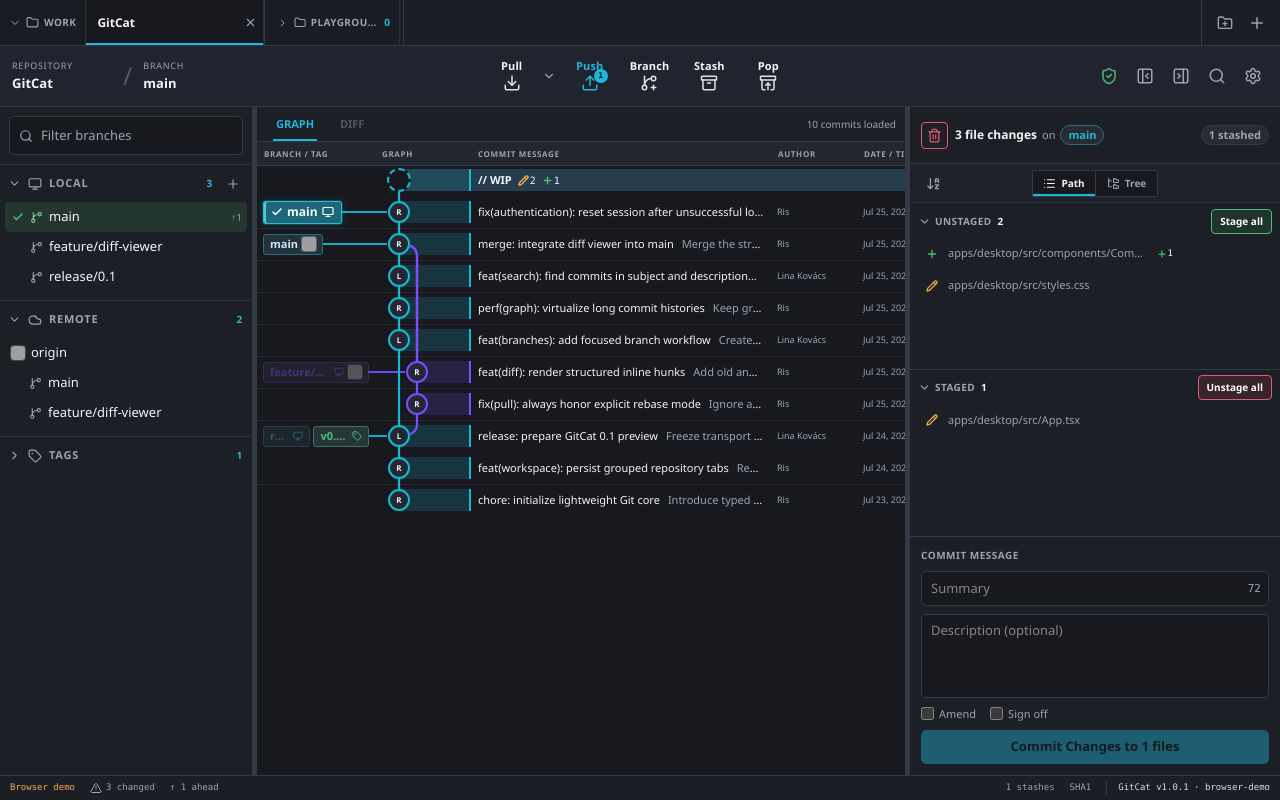
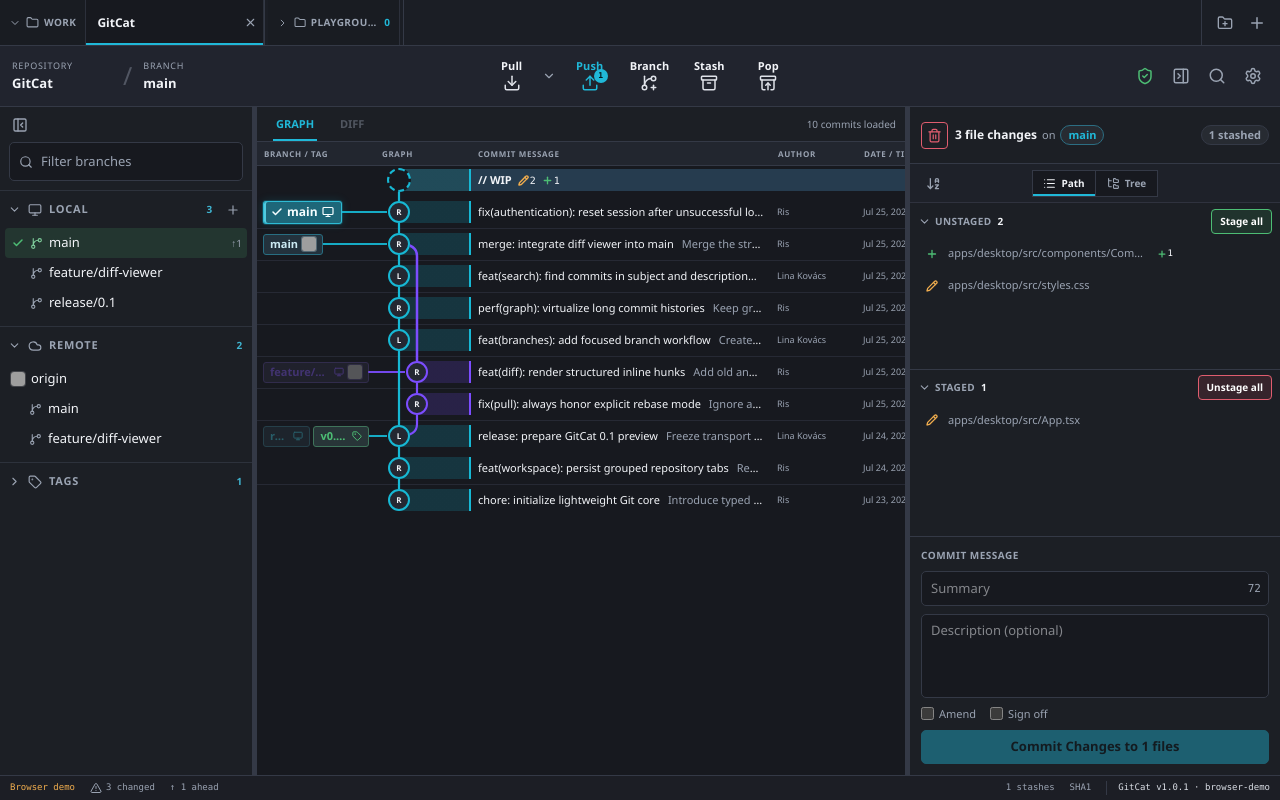
Before and after one commit to RisDN/gitcat, a React (Vite) app in the folder apps/desktop/: page / in a window 1280 px wide. Built offline with nearby package versions, Linux system fonts and the light colour scheme; grey boxes are pictures that could not be loaded.

Commit message:
fix: fix left sidebar hide

```diff
--- a/apps/desktop/src/App.tsx
+++ b/apps/desktop/src/App.tsx
@@ -1,4 +1,4 @@
-import { AlertTriangle, CheckCircle2, Copy, Download, FolderInput, FolderPlus, FolderX, GitBranchPlus, GitCommitHorizontal, GitPullRequestArrow, LoaderCircle, Minus, Pencil, Plus, RotateCcw, Tag, Trash2, Upload, X, } from "lucide-react";
+import { AlertTriangle, CheckCircle2, Copy, Download, FolderInput, FolderPlus, FolderX, GitBranchPlus, GitCommitHorizontal, GitPullRequestArrow, LoaderCircle, Minus, PanelLeftOpen, Pencil, Plus, RotateCcw, Tag, Trash2, Upload, X, } from "lucide-react";
 import { startTransition, useCallback, useEffect, useMemo, useRef, useState, } from "react";
 
 import { CommitDetails, CommitDetailsSkeleton } from "./components/commit-details";
@@ -36,7 +36,7 @@ import {
     type TabGroupView,
     type TabView,
 } from "./components/top-tabs";
-import { Button, SidePanel, Spinner } from "./components/ui";
+import { Button, IconButton, SidePanel, Spinner } from "./components/ui";
 import { WelcomeView } from "./components/WelcomeView";
 import { WorktreePanel, type CommitDraft } from "./components/worktree";
 import { getApiError, gitcatApi } from "./lib/api";
@@ -2197,8 +2197,6 @@ function App() {
                         conflictIndicator={conflictIndicator}
                         conflictTarget={conflictTarget}
                         conflictTargets={conflictTargets}
-                        leftPanelKeybind={persisted.settings.keybinds.toggle_left_panel}
-                        leftPanelVisible={leftPanelVisible}
                         onCreateBranch={createBranchAtHead}
                         onConflictIndicator={showConflictIndicator}
                         onConflictTargetChange={selectConflictTarget}
@@ -2209,7 +2207,6 @@ function App() {
                         onSettings={() => setSettingsOpen(true)}
                         onStash={stashActiveRepository}
                         onStashPop={popLatestStash}
-                        onToggleLeftPanel={() => setLeftPanelVisible((visible) => !visible)}
                         onToggleRightPanel={() => setRightPanelVisible((visible) => !visible)}
                         operation={snapshot?.operation_state ?? "normal"}
                         pullMode={persisted.settings.default_pull_mode}
@@ -2248,9 +2245,11 @@ function App() {
                             gridTemplateColumns: `${leftPanelVisible ? sidebarWidth : 0}px ${leftPanelVisible ? 5 : 0}px minmax(0, 1fr) ${rightPanelVisible ? 5 : 0}px ${rightPanelVisible ? detailsWidth : 0}px`,
                         }}
                     >
-                        <div className="min-h-0 min-w-0 overflow-hidden" hidden={!leftPanelVisible}>
+                        <div className="min-h-0 min-w-0 overflow-hidden" hidden={!leftPanelVisible} style={{ gridColumn: 1 }}>
                             <RefSidebar
+                                collapseKeybind={persisted.settings.keybinds.toggle_left_panel}
                                 localBranches={snapshot?.local_branches ?? []}
+                                onCollapse={() => setLeftPanelVisible(false)}
                                 onBranchContextMenu={(request: BranchContextMenuRequest) => {
                                     setCommitMenu(null);
                                     setTabMenu(null);
@@ -2271,10 +2270,19 @@ function App() {
                                 tags={snapshot?.tags ?? []}
                             />
                         </div>
-                        <Resizer hidden={!leftPanelVisible} onPointerDown={(event) => beginResize("left", event)} />
-
-                        <section className="flex min-h-0 min-w-0 flex-col overflow-hidden bg-background" aria-label="Repository history">
+                        <Resizer hidden={!leftPanelVisible} onPointerDown={(event) => beginResize("left", event)} style={{ gridColumn: 2 }} />
+
+                        <section className="flex min-h-0 min-w-0 flex-col overflow-hidden bg-background" aria-label="Repository history" style={{ gridColumn: 3 }}>
                             <header className="flex h-8.75 flex-[0_0_35px] items-center gap-3 border-b border-border bg-[color-mix(in_srgb,var(--gc-surface)_80%,var(--gc-background))] px-2.25">
+                                {leftPanelVisible ? null : (
+                                    <IconButton
+                                        aria-label="Show branches panel"
+                                        onClick={() => setLeftPanelVisible(true)}
+                                        title={`Show branches panel (${persisted.settings.keybinds.toggle_left_panel})`}
+                                    >
+                                        <PanelLeftOpen size={16} />
+                                    </IconButton>
+                                )}
                                 <ViewTabs>
                                     <ViewTab active={centerView === "graph"} onClick={() => setCenterView("graph")}>Graph</ViewTab>
                                     <ViewTab active={centerView === "diff"} disabled={!diff && !diffLoading} onClick={() => setCenterView("diff")}>Diff</ViewTab>
@@ -2430,8 +2438,8 @@ function App() {
                             )}
                         </section>
 
-                        <Resizer hidden={!rightPanelVisible} onPointerDown={(event) => beginResize("right", event)} />
-                        <div className="min-h-0 min-w-0 overflow-hidden" hidden={!rightPanelVisible}>
+                        <Resizer hidden={!rightPanelVisible} onPointerDown={(event) => beginResize("right", event)} style={{ gridColumn: 4 }} />
+                        <div className="min-h-0 min-w-0 overflow-hidden" hidden={!rightPanelVisible} style={{ gridColumn: 5 }}>
                             {wipSelected && snapshot ? (
                                 <WorktreePanel
                                     busy={busy}
--- a/apps/desktop/src/components/ref-sidebar/RefSidebar.tsx
+++ b/apps/desktop/src/components/ref-sidebar/RefSidebar.tsx
@@ -1,4 +1,4 @@
-import { Check, Cloud, GitBranch, Monitor, Plus, Search, Tag } from "lucide-react";
+import { Check, Cloud, GitBranch, Monitor, PanelLeftClose, Plus, Search, Tag } from "lucide-react";
 import { useMemo, useState } from "react";
 import type { KeyboardEvent as ReactKeyboardEvent, MouseEvent as ReactMouseEvent } from "react";
 
@@ -22,6 +22,8 @@ interface RefSidebarProps {
   remoteBranches: BranchInfo[];
   remoteIconUrls?: ReadonlyMap<string, string>;
   tags: RefLabel[];
+  collapseKeybind: string;
+  onCollapse: () => void;
   onCheckout: (branch: BranchInfo) => void;
   onCreateBranch: () => void;
   onCheckoutRemote: (branch: BranchInfo) => void;
@@ -43,6 +45,8 @@ export function RefSidebar({
   remoteBranches,
   remoteIconUrls,
   tags,
+  collapseKeybind,
+  onCollapse,
   onCheckout,
   onCreateBranch,
   onCheckoutRemote,
@@ -92,7 +96,17 @@ export function RefSidebar({
 
   return (
     <SidePanel className="overflow-x-hidden" aria-label="References">
-      <div className="m-2.25 flex h-9.75 flex-[0_0_39px] items-center gap-2 rounded-[5px] border border-border bg-background px-2.25 text-muted focus-within:border-accent focus-within:text-accent">
+      <header className="flex h-8.75 flex-[0_0_35px] items-center px-1.25">
+        <IconButton
+          aria-label="Hide branches panel"
+          onClick={onCollapse}
+          title={`Hide branches panel (${collapseKeybind})`}
+        >
+          <PanelLeftClose size={16} />
+        </IconButton>
+      </header>
+
+      <div className="mx-2.25 mb-2.25 flex h-9.75 flex-[0_0_39px] items-center gap-2 rounded-[5px] border border-border bg-background px-2.25 text-muted focus-within:border-accent focus-within:text-accent">
         <Search size={14} />
         <Input
           aria-label="Filter branches"
--- a/apps/desktop/src/components/shell/Resizer.tsx
+++ b/apps/desktop/src/components/shell/Resizer.tsx
@@ -1,10 +1,11 @@
-import type { PointerEvent as ReactPointerEvent } from "react";
+import type { CSSProperties, PointerEvent as ReactPointerEvent } from "react";
 
 // Drag handle between workspace columns; the wide ::after keeps the hit area
 // comfortable without widening the visible line.
-export function Resizer({ hidden, onPointerDown }: {
+export function Resizer({ hidden, onPointerDown, style }: {
   hidden: boolean;
   onPointerDown: (event: ReactPointerEvent<HTMLDivElement>) => void;
+  style?: CSSProperties;
 }) {
   return (
     <div
@@ -12,6 +13,7 @@ export function Resizer({ hidden, onPointerDown }: {
       className="relative z-8 touch-none cursor-col-resize bg-border after:absolute after:inset-y-0 after:-left-0.75 after:w-2.75 after:content-[''] hover:bg-accent active:bg-accent"
       hidden={hidden}
       onPointerDown={onPointerDown}
+      style={style}
     />
   );
 }
--- a/apps/desktop/src/components/toolbar/Toolbar.tsx
+++ b/apps/desktop/src/components/toolbar/Toolbar.tsx
@@ -4,8 +4,6 @@ import {
   ChevronDown,
   Download,
   GitBranchPlus,
-  PanelLeftClose,
-  PanelLeftOpen,
   PanelRightClose,
   PanelRightOpen,
   Search,
@@ -44,9 +42,7 @@ interface ToolbarProps {
   canStash: boolean;
   canPop: boolean;
   pullMode: PullMode;
-  leftPanelVisible: boolean;
   rightPanelVisible: boolean;
-  leftPanelKeybind: string;
   rightPanelKeybind: string;
   searchKeybind: string;
   settingsKeybind: string;
@@ -61,7 +57,6 @@ interface ToolbarProps {
   onStashPop: () => void;
   onSearch: () => void;
   onSettings: () => void;
-  onToggleLeftPanel: () => void;
   onToggleRightPanel: () => void;
   onConflictIndicator: () => void;
   onConflictTargetChange: (target: string | null) => void;
@@ -78,9 +73,7 @@ export function Toolbar({
   canStash,
   canPop,
   pullMode,
-  leftPanelVisible,
   rightPanelVisible,
-  leftPanelKeybind,
   rightPanelKeybind,
   searchKeybind,
   settingsKeybind,
@@ -95,7 +88,6 @@ export function Toolbar({
   onStashPop,
   onSearch,
   onSettings,
-  onToggleLeftPanel,
   onToggleRightPanel,
   onConflictIndicator,
   onConflictTargetChange,
@@ -300,13 +292,6 @@ export function Toolbar({
           ) : null}
         </div>
         <IconButton
-          aria-label={`${leftPanelVisible ? "Hide" : "Show"} left panel`}
-          onClick={onToggleLeftPanel}
-          title={`${leftPanelVisible ? "Hide" : "Show"} left panel (${leftPanelKeybind})`}
-        >
-          {leftPanelVisible ? <PanelLeftClose size={18} /> : <PanelLeftOpen size={18} />}
-        </IconButton>
-        <IconButton
           aria-label={`${rightPanelVisible ? "Hide" : "Show"} commit panel`}
           onClick={onToggleRightPanel}
           title={`${rightPanelVisible ? "Hide" : "Show"} commit panel (${rightPanelKeybind})`}
```
